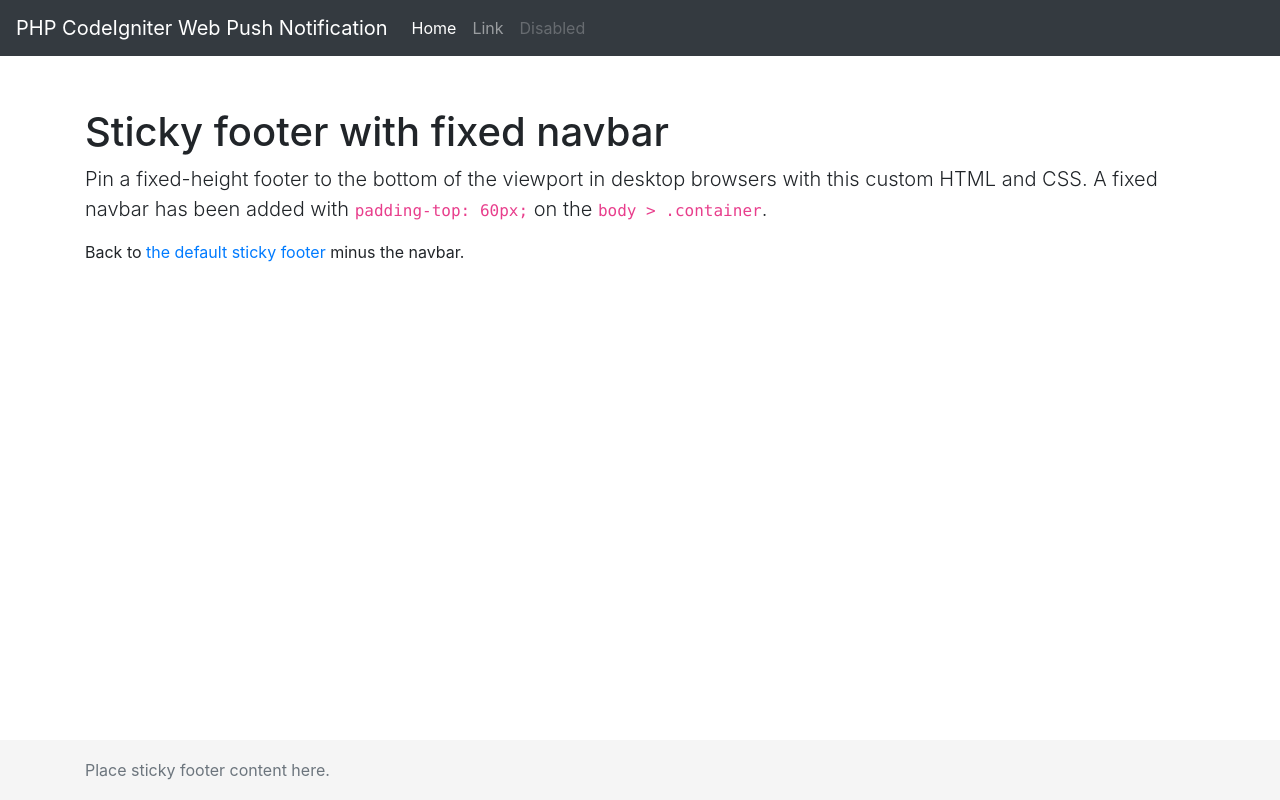
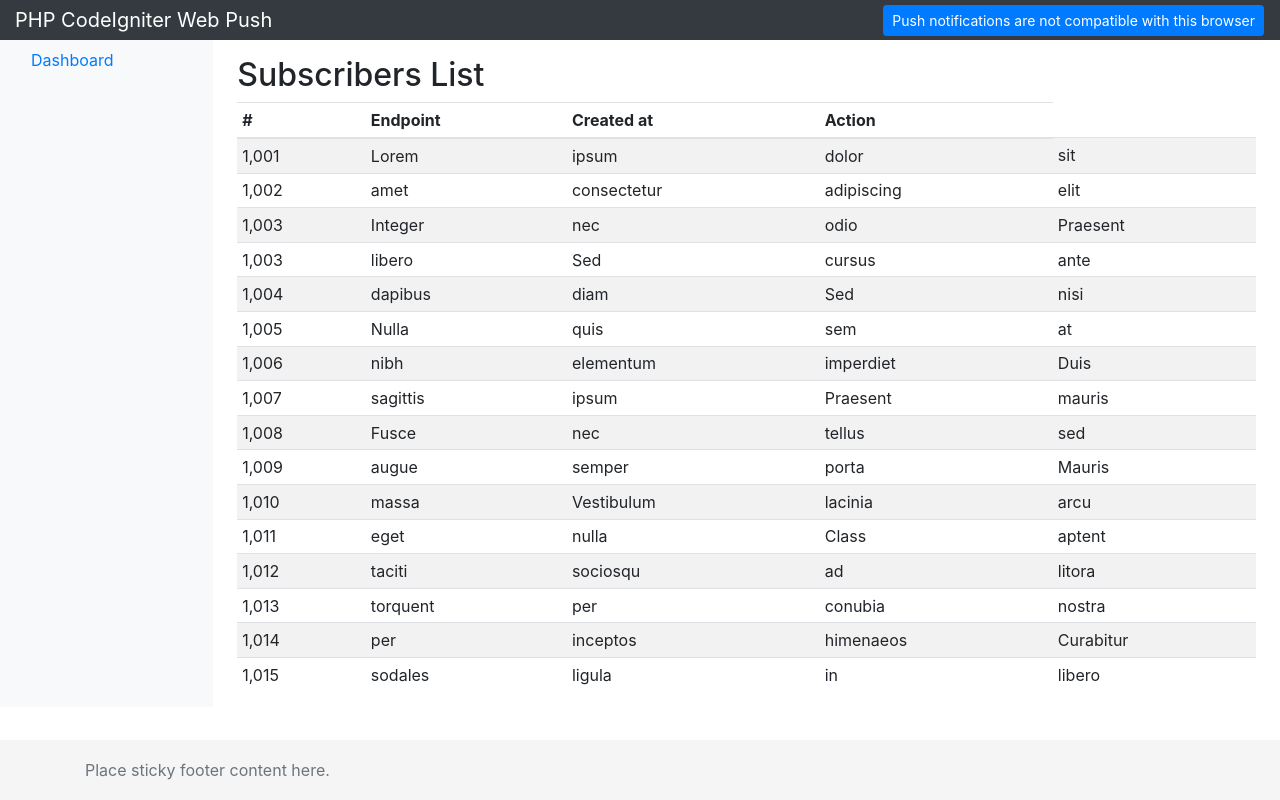
Before and after one commit to mnaimfaizy/php-codeigniter-web-push-notification, a CodeIgniter app: page /php-codeigniter-web-push-notification/ in a window 1280 px wide. Run offline with CodeIgniter, Linux system fonts and the light colour scheme.

Commit message:
refactor: impleneted web-push notification when clicked on the button

```diff
--- a/application/config/autoload.php
+++ b/application/config/autoload.php
@@ -58,7 +58,7 @@ $autoload['packages'] = array();
 |
 |	$autoload['libraries'] = array('user_agent' => 'ua');
 */
-$autoload['libraries'] = array();
+$autoload['libraries'] = array('database');
 
 /*
 | -------------------------------------------------------------------
@@ -89,7 +89,7 @@ $autoload['drivers'] = array();
 |
 |	$autoload['helper'] = array('url', 'file');
 */
-$autoload['helper'] = array();
+$autoload['helper'] = array('url');
 
 /*
 | -------------------------------------------------------------------
--- a/application/config/config.php
+++ b/application/config/config.php
@@ -23,7 +23,7 @@ defined('BASEPATH') OR exit('No direct script access allowed');
 | a PHP script and you can easily do that on your own.
 |
 */
-$config['base_url'] = '';
+$config['base_url'] = 'http://localhost/php-codeigniter-web-push-notification/';
 
 /*
 |--------------------------------------------------------------------------
@@ -35,7 +35,7 @@ $config['base_url'] = '';
 | variable so that it is blank.
 |
 */
-$config['index_page'] = 'index.php';
+$config['index_page'] = '';
 
 /*
 |--------------------------------------------------------------------------
--- a/application/config/routes.php
+++ b/application/config/routes.php
@@ -49,6 +49,9 @@ defined('BASEPATH') OR exit('No direct script access allowed');
 | Examples:	my-controller/index	-> my_controller/index
 |		my-controller/my-method	-> my_controller/my_method
 */
-$route['default_controller'] = 'main';
+$route['default_controller'] = 'Main';
 $route['404_override'] = '';
 $route['translate_uri_dashes'] = FALSE;
+
+/* --- Custome Routes --- */
+$route['(:any)'] = 'main/$1';
--- a/application/controllers/Main.php
+++ b/application/controllers/Main.php
@@ -8,23 +8,158 @@ use Minishlink\WebPush\Subscription;
 // -- Change the name of the controller to Main
 class Main extends CI_Controller {
 
-	/**
-	 * Index Page for this controller.
-	 *
-	 * Maps to the following URL
-	 * 		http://example.com/index.php/welcome
-	 *	- or -
-	 * 		http://example.com/index.php/welcome/index
-	 *	- or -
-	 * Since this controller is set as the default controller in
-	 * config/routes.php, it's displayed at http://example.com/
-	 *
-	 * So any other public methods not prefixed with an underscore will
-	 * map to /index.php/welcome/<method_name>
-	 * @see https://codeigniter.com/user_guide/general/urls.html
-	 */
+	public function __construct()
+	{
+		parent::__construct();
+
+		$this->load->database();
+		$this->load->model('main_model');
+		$this->load->helper(['url']);
+	}
+
 	public function index()
 	{
 		$this->load->view('index');
 	}
+
+	/* ------------------------------------------ Web Push Notifications ---------------------------------------------------- */
+
+	public function push_subscription() {
+
+		$subscription = json_decode(file_get_contents('php://input'), true); // for PHP 7
+		$_POST = $subscription;
+
+		if (!isset($subscription['endpoint'])) {
+			echo 'Error: not a subscription';
+			return;
+		}
+
+		$method = $_SERVER['REQUEST_METHOD'];
+
+		switch ($method) {
+			case 'POST':
+				// create a new subscription entry in your database (endpoint is unique)
+				//filter out bad data
+				$myQuery = $this->db->query("SELECT * FROM subscribers WHERE endpoint = '".$this->input->post('endpoint')."'");
+				try{
+					$result = $myQuery->result();
+					if(empty($result)) {
+						$insert_data = array(
+							'endpoint' => $this->input->post('endpoint'),
+							'auth' => $this->input->post('authToken'),
+							'p256dh' => $this->input->post('publicKey')
+						);
+
+						if ($this->main_model->insert('subscribers', $insert_data)) {
+							echo 'Subscribtion successful.';
+						} else {
+							echo 'Sorry there is some problem.';
+						}
+					}
+				}
+				catch(Exception $error) {
+					echo 'Sorry there has been an error processing your request!';
+				}
+				break;
+			case 'PUT':
+				// update the key and token of subscription corresponding to the endpoint
+				//filter out bad data
+				$myQuery = $this->db->query("SELECT * FROM subscribers WHERE endpoint = '".$this->input->post('endpoint')."'");
+				print_r($myQuery);
+				try{
+					$result = $myQuery->result();
+					if($result[0]->id !== NULL) {
+						$insert_data = array(
+							'endpoint' => $this->input->post('endpoint'),
+							'auth' => $this->input->post('authToken'),
+							'p256dh' => $this->input->post('publicKey')
+						);
+
+						if ($this->main_model->update_record('subscribers', $result[0]->id, $insert_data)) {
+							echo 'Subscribtion updated successful.';
+						} else {
+							echo 'Sorry there is some problem.';
+						}
+					}
+				}
+				catch(Exception $error) {
+					echo 'Sorry there has been an error processing your request!';
+				}
+				break;
+			case 'DELETE':
+				// delete the subscription corresponding to the endpoint
+				$myQuery = $this->db->query("SELECT * FROM subscribers WHERE endpoint = '".$this->input->post('endpoint')."'");
+				try{
+					$result = $myQuery->result();
+					if(!empty($result[0]->id)) {
+
+						if ($this->main_model->delete_record('subscribers', $result[0]->id)) {
+							echo 'Unsubscribtion successful.';
+						} else {
+							echo 'Sorry there is some problem.';
+						}
+					}
+				}
+				catch(Exception $error) {
+					echo 'Sorry there has been an error processing your request!';
+				}
+				break;
+			default:
+				echo "Error: method not handled";
+				return;
+		}
+
+	}
+
+	public function send_push_notification() {
+
+		// here I'll get the subscription endpoint in the POST parameters
+		// but in reality, you'll get this information in your database
+		// because you already stored it (cf. push_subscription.php)
+		$query = $this->admin_model->get_data('subscribers')->result();
+		foreach($query as $row) {
+
+			$data = array(
+				"contentEncoding" => "aesgcm",
+				"endpoint" => $row->endpoint,
+				"keys" => array(
+						"auth" => $row->auth,
+						"p256dh" => $row->p256dh
+					)
+			);
+			// $subscription = Subscription::create(json_decode(file_get_contents('php://input'), true));
+			$subscription = Subscription::create($data);
+
+			$auth = array(
+				'VAPID' => array(
+					'subject' => 'PHP Codeigniter Web Push Notification',
+					'publicKey' => file_get_contents(APPPATH . './../keys/public_key.txt'), // don't forget that your public key also lives in app.js
+					'privateKey' => file_get_contents(APPPATH . './../keys/private_key.txt'), // in the real world, this would be in a secret file
+				),
+			);
+
+			$webPush = new WebPush($auth);
+
+			$options = [
+				'title' => 'کمپلهای ترکی اصلی',
+				'body' => 'DEM Online Shopping',
+				'icon' => 'assets/img/dem_logo.png',
+				'badge' => 'assets/img/dem_logo.png',
+				'url' => 'https://localhost/dem.af/shop'
+			];
+			$report = $webPush->sendOneNotification(
+				$subscription,
+				json_encode($options)
+			);
+
+			// handle eventual errors here, and remove the subscription from your server if it is expired
+			$endpoint = $report->getRequest()->getUri()->__toString();
+
+			if ($report->isSuccess()) {
+				echo "[v] Message sent successfully for subscription {$endpoint}.";
+			} else {
+				echo "[x] Message failed to sent for subscription {$endpoint}: {$report->getReason()}";
+			}
+		}
+	}
 }
--- /dev/null
+++ b/application/models/Main_model.php
@@ -0,0 +1,70 @@
+<?php if (!defined('BASEPATH')) exit('No direct script access allowed');
+
+class Main_model extends CI_Model
+{
+
+    function __construct()
+    {
+        parent::__construct();
+    }
+
+    function insert($table, $data)
+    {
+        $status = $this->db->insert($table, $data);
+        return $status;
+    }
+
+    function insert_and_return_id($table, $data)
+    {
+        $this->db->insert($table, $data);
+        $insert_id = $this->db->insert_id();
+
+        return  $insert_id;
+    }
+
+    function fetch_single_record($table, $id)
+    {
+        $this->db->where("id", $id);
+        $this->db->limit(1);
+        $query = $this->db->get($table);
+        return $query;
+    }
+
+    function get_data($table)
+    {
+        $this->db->select('*');
+        $this->db->from($table);
+        return $this->db->get();
+    }
+
+    public function update_record($table = FALSE, $id = FALSE, $additional_data = [])
+    {
+        if (empty($id)) {
+            return FALSE;
+        }
+
+        $data = [];
+
+        // filter out any data passed that doesnt have a matching column in the groups table
+        // and merge the set group data and the additional data
+        if (!empty($additional_data)) {
+            $data = array_merge($this->_filter_data($table, $additional_data), $data);
+        }
+
+        $this->db->update($table, $data, ['id' => $id]);
+
+        return TRUE;
+    }
+
+    public function delete_record($table = FALSE, $id = FALSE)
+    {
+        // bail if mandatory param not set
+        if (!$id || empty($id)) {
+            return FALSE;
+        }
+
+        // remove the record itself
+        $this->db->where('id', $id);
+        return ($this->db->delete($table)) ? TRUE : FALSE;
+    }
+}
--- a/application/views/index.php
+++ b/application/views/index.php
@@ -4,7 +4,7 @@ defined('BASEPATH') OR exit('No direct script access allowed');
 <html lang="en">
 <head>
 	<meta charset="utf-8">
-	<title>Welcome to CodeIgniter</title>
+	<title>PHP CodeIgniter Web Push Application</title>
 
 	<link rel="stylesheet" href="assets/css/bootstrap.min.css" />
 	<!-- Custom styles for this template -->
@@ -12,35 +12,162 @@ defined('BASEPATH') OR exit('No direct script access allowed');
 </head>
 <body>
 
-	<header>
-      <!-- Fixed navbar -->
-      <nav class="navbar navbar-expand-md navbar-dark fixed-top bg-dark">
-        <a class="navbar-brand" href="#">PHP CodeIgniter Web Push Notification</a>
-        <button class="navbar-toggler" type="button" data-toggle="collapse" data-target="#navbarCollapse" aria-controls="navbarCollapse" aria-expanded="false" aria-label="Toggle navigation">
-          <span class="navbar-toggler-icon"></span>
-        </button>
-        <div class="collapse navbar-collapse" id="navbarCollapse">
-          <ul class="navbar-nav mr-auto">
-            <li class="nav-item active">
-              <a class="nav-link" href="#">Home <span class="sr-only">(current)</span></a>
+	<nav class="navbar navbar-dark sticky-top bg-dark flex-md-nowrap p-0">
+      <a class="navbar-brand col-sm-3 col-md-2 mr-0" href="#">PHP CodeIgniter Web Push</a>
+      <ul class="navbar-nav px-3">
+        <li class="nav-item text-nowrap">
+          <button id="push-subscription-button" class="btn btn-sm btn-primary">Enable Push Notification</button>
         </li>
+      </ul>
+    </nav>
+
+	<div class="container-fluid">
+      <div class="row">
+        <nav class="col-md-2 d-none d-md-block bg-light sidebar">
+          <div class="sidebar-sticky">
+            <ul class="nav flex-column">
               <li class="nav-item">
-              <a class="nav-link" href="#">Link</a>
-            </li>
-            <li class="nav-item">
-              <a class="nav-link disabled" href="#">Disabled</a>
+                <a class="nav-link active" href="#">
+                  <span data-feather="home"></span>
+                  Dashboard <span class="sr-only">(current)</span>
+                </a>
               </li>
             </ul>
           </div>
         </nav>
-    </header>
 
-	<!-- Begin page content -->
-	<main role="main" class="container">
-      <h1 class="mt-5">Sticky footer with fixed navbar</h1>
-      <p class="lead">Pin a fixed-height footer to the bottom of the viewport in desktop browsers with this custom HTML and CSS. A fixed navbar has been added with <code>padding-top: 60px;</code> on the <code>body &gt; .container</code>.</p>
-      <p>Back to <a href="../sticky-footer/">the default sticky footer</a> minus the navbar.</p>
+        <main role="main" class="col-md-9 ml-sm-auto col-lg-10 pt-3 px-4">
+
+          <h2>Subscribers List</h2>
+          <div class="table-responsive">
+            <table class="table table-striped table-sm">
+              <thead>
+                <tr>
+                  <th>#</th>
+                  <th>Endpoint</th>
+                  <th>Created at</th>
+                  <th>Action</th>
+                </tr>
+              </thead>
+              <tbody>
+                <tr>
+                  <td>1,001</td>
+                  <td>Lorem</td>
+                  <td>ipsum</td>
+                  <td>dolor</td>
+                  <td>sit</td>
+                </tr>
+                <tr>
+                  <td>1,002</td>
+                  <td>amet</td>
+                  <td>consectetur</td>
+                  <td>adipiscing</td>
+                  <td>elit</td>
+                </tr>
+                <tr>
+                  <td>1,003</td>
+                  <td>Integer</td>
+                  <td>nec</td>
+                  <td>odio</td>
+                  <td>Praesent</td>
+                </tr>
+                <tr>
+                  <td>1,003</td>
+                  <td>libero</td>
+                  <td>Sed</td>
+                  <td>cursus</td>
+                  <td>ante</td>
+                </tr>
+                <tr>
+                  <td>1,004</td>
+                  <td>dapibus</td>
+                  <td>diam</td>
+                  <td>Sed</td>
+                  <td>nisi</td>
+                </tr>
+                <tr>
+                  <td>1,005</td>
+                  <td>Nulla</td>
+                  <td>quis</td>
+                  <td>sem</td>
+                  <td>at</td>
+                </tr>
+                <tr>
+                  <td>1,006</td>
+                  <td>nibh</td>
+                  <td>elementum</td>
+                  <td>imperdiet</td>
+                  <td>Duis</td>
+                </tr>
+                <tr>
+                  <td>1,007</td>
+                  <td>sagittis</td>
+                  <td>ipsum</td>
+                  <td>Praesent</td>
+                  <td>mauris</td>
+                </tr>
+                <tr>
+                  <td>1,008</td>
+                  <td>Fusce</td>
+                  <td>nec</td>
+                  <td>tellus</td>
+                  <td>sed</td>
+                </tr>
+                <tr>
+                  <td>1,009</td>
+                  <td>augue</td>
+                  <td>semper</td>
+                  <td>porta</td>
+                  <td>Mauris</td>
+                </tr>
+                <tr>
+                  <td>1,010</td>
+                  <td>massa</td>
+                  <td>Vestibulum</td>
+                  <td>lacinia</td>
+                  <td>arcu</td>
+                </tr>
+                <tr>
+                  <td>1,011</td>
+                  <td>eget</td>
+                  <td>nulla</td>
+                  <td>Class</td>
+                  <td>aptent</td>
+                </tr>
+                <tr>
+                  <td>1,012</td>
+                  <td>taciti</td>
+                  <td>sociosqu</td>
+                  <td>ad</td>
+                  <td>litora</td>
+                </tr>
+                <tr>
+                  <td>1,013</td>
+                  <td>torquent</td>
+                  <td>per</td>
+                  <td>conubia</td>
+                  <td>nostra</td>
+                </tr>
+                <tr>
+                  <td>1,014</td>
+                  <td>per</td>
+                  <td>inceptos</td>
+                  <td>himenaeos</td>
+                  <td>Curabitur</td>
+                </tr>
+                <tr>
+                  <td>1,015</td>
+                  <td>sodales</td>
+                  <td>ligula</td>
+                  <td>in</td>
+                  <td>libero</td>
+                </tr>
+              </tbody>
+            </table>
+          </div>
         </main>
+      </div>
+    </div>
 
     <footer class="footer">
       <div class="container">
@@ -55,5 +182,7 @@ defined('BASEPATH') OR exit('No direct script access allowed');
 	<script src="assets/js/popper.min.js"></script>
 	<script  src="assets/js/bootstrap.min.js"></script>
 
+	<script src="assets/js/app.js"></script>
+
 </body>
 </html>
--- /dev/null
+++ b/assets/js/app.js
@@ -0,0 +1,255 @@
+document.addEventListener('DOMContentLoaded', () => {
+	const applicationServerKey =
+	  'BKGhcdI0PK3PHUrp5vYvYP4yogttz6ZSiJDXn9K8Lp6zsupRkY1TxGrgj-mWAv96a4Z7_RZQT7jAS0_3vK8s0Xw';
+	let isPushEnabled = false;
+
+	const pushButton = document.querySelector('#push-subscription-button');
+	if (!pushButton) {
+	  return;
+	}
+
+	pushButton.addEventListener('click', function() {
+	  if (isPushEnabled) {
+
+		  if(confirm("Are you sure your want to unsubscribe?")) {
+			  push_unsubscribe();
+		  }
+
+	  } else {
+		push_subscribe();
+	  }
+	});
+
+	if (!('serviceWorker' in navigator)) {
+	  console.warn('Service workers are not supported by this browser');
+	  changePushButtonState('incompatible');
+	  return;
+	}
+
+	if (!('PushManager' in window)) {
+	  console.warn('Push notifications are not supported by this browser');
+	  changePushButtonState('incompatible');
+	  return;
+	}
+
+	if (!('showNotification' in ServiceWorkerRegistration.prototype)) {
+	  console.warn('Notifications are not supported by this browser');
+	  changePushButtonState('incompatible');
+	  return;
+	}
+
+	// Check the current Notification permission.
+	// If its denied, the button should appears as such, until the user changes the permission manually
+	if (Notification.permission === 'denied') {
+	  console.warn('Notifications are denied by the user');
+	  changePushButtonState('incompatible');
+	  return;
+	}
+
+	navigator.serviceWorker.register('serviceWorker.js').then(
+	  () => {
+		console.log('[SW] Service worker has been registered');
+		push_updateSubscription();
+	  },
+	  e => {
+		console.error('[SW] Service worker registration failed', e);
+		changePushButtonState('incompatible');
+	  }
+	);
+
+	function changePushButtonState(state) {
+	  switch (state) {
+		case 'enabled':
+		//   pushButton.disabled = false;
+		document.getElementById('push-subscription-button').textContent = 'Disable Push notifications';
+		  isPushEnabled = true;
+		  break;
+		case 'disabled':
+		//   pushButton.disabled = false;
+		document.getElementById('push-subscription-button').textContent = 'Enable Push notifications';
+		  isPushEnabled = false;
+		  break;
+		case 'computing':
+		//   pushButton.disabled = true;
+		document.getElementById('push-subscription-button').textContent = 'Loading...';
+		  break;
+		case 'incompatible':
+		//   pushButton.disabled = true;
+		document.getElementById('push-subscription-button').textContent = 'Push notifications are not compatible with this browser';
+		  break;
+		default:
+		  console.error('Unhandled push button state', state);
+		  break;
+	  }
+	}
+
+	function urlBase64ToUint8Array(base64String) {
+	  const padding = '='.repeat((4 - (base64String.length % 4)) % 4);
+	  const base64 = (base64String + padding).replace(/\-/g, '+').replace(/_/g, '/');
+
+	  const rawData = window.atob(base64);
+	  const outputArray = new Uint8Array(rawData.length);
+
+	  for (let i = 0; i < rawData.length; ++i) {
+		outputArray[i] = rawData.charCodeAt(i);
+	  }
+	  return outputArray;
+	}
+
+	function checkNotificationPermission() {
+	  return new Promise((resolve, reject) => {
+		if (Notification.permission === 'denied') {
+		  return reject(new Error('Push messages are blocked.'));
+		}
+
+		if (Notification.permission === 'granted') {
+		  return resolve();
+		}
+
+		if (Notification.permission === 'default') {
+		  return Notification.requestPermission().then(result => {
+			if (result !== 'granted') {
+			  reject(new Error('Bad permission result'));
+			} else {
+			  resolve();
+			}
+		  });
+		}
+
+		return reject(new Error('Unknown permission'));
+	  });
+	}
+
+	function push_subscribe() {
+	  changePushButtonState('computing');
+
+	  return checkNotificationPermission()
+		.then(() => navigator.serviceWorker.ready)
+		.then(serviceWorkerRegistration =>
+		  serviceWorkerRegistration.pushManager.subscribe({
+			userVisibleOnly: true,
+			applicationServerKey: urlBase64ToUint8Array(applicationServerKey),
+		  })
+		)
+		.then(subscription => {
+		  // Subscription was successful
+		  // create subscription on your server
+		  return push_sendSubscriptionToServer(subscription, 'POST');
+		})
+		.then(subscription => subscription && changePushButtonState('enabled')) // update your UI
+		.catch(e => {
+		  if (Notification.permission === 'denied') {
+			// The user denied the notification permission which
+			// means we failed to subscribe and the user will need
+			// to manually change the notification permission to
+			// subscribe to push messages
+			console.warn('Notifications are denied by the user.');
+			changePushButtonState('incompatible');
+		  } else {
+			// A problem occurred with the subscription; common reasons
+			// include network errors or the user skipped the permission
+			console.error('Impossible to subscribe to push notifications', e);
+			changePushButtonState('disabled');
+		  }
+		});
+	}
+
+	function push_updateSubscription() {
+	  navigator.serviceWorker.ready
+		.then(serviceWorkerRegistration => serviceWorkerRegistration.pushManager.getSubscription())
+		.then(subscription => {
+		  changePushButtonState('disabled');
+
+		  if (!subscription) {
+			// We aren't subscribed to push, so set UI to allow the user to enable push
+			return;
+		  }
+
+		  // Keep your server in sync with the latest endpoint
+		  return push_sendSubscriptionToServer(subscription, 'PUT');
+		})
+		.then(subscription => subscription && changePushButtonState('enabled')) // Set your UI to show they have subscribed for push messages
+		.catch(e => {
+		  console.error('Error when updating the subscription', e);
+		});
+	}
+
+	function push_unsubscribe() {
+	  changePushButtonState('computing');
+
+	  // To unsubscribe from push messaging, you need to get the subscription object
+	  navigator.serviceWorker.ready
+		.then(serviceWorkerRegistration => serviceWorkerRegistration.pushManager.getSubscription())
+		.then(subscription => {
+		  // Check that we have a subscription to unsubscribe
+		  if (!subscription) {
+			// No subscription object, so set the state
+			// to allow the user to subscribe to push
+			changePushButtonState('disabled');
+			return;
+		  }
+
+		  // We have a subscription, unsubscribe
+		  // Remove push subscription from server
+		  return push_sendSubscriptionToServer(subscription, 'DELETE');
+		})
+		.then(subscription => subscription.unsubscribe())
+		.then(() => changePushButtonState('disabled'))
+		.catch(e => {
+		  // We failed to unsubscribe, this can lead to
+		  // an unusual state, so  it may be best to remove
+		  // the users data from your data store and
+		  // inform the user that you have done so
+		  console.error('Error when unsubscribing the user', e);
+		  changePushButtonState('disabled');
+		});
+	}
+
+	function push_sendSubscriptionToServer(subscription, method) {
+	  const key = subscription.getKey('p256dh');
+	  const token = subscription.getKey('auth');
+	  const contentEncoding = (PushManager.supportedContentEncodings || ['aesgcm'])[0];
+
+	  return fetch('push_subscription', {
+		method,
+		body: JSON.stringify({
+		  endpoint: subscription.endpoint,
+		  publicKey: key ? btoa(String.fromCharCode.apply(null, new Uint8Array(key))) : null,
+		  authToken: token ? btoa(String.fromCharCode.apply(null, new Uint8Array(token))) : null,
+		  contentEncoding,
+		}),
+	  }).then(() => subscription);
+	}
+
+	/**
+	 * START send_push_notification
+	 * this part handles the button that calls the endpoint that triggers a notification
+	 * in the real world, you wouldn't need this, because notifications are typically sent from backend logic
+	 */
+
+	const sendPushButton = document.querySelector('#send-push-button');
+	if (!sendPushButton) {
+	  return;
+	}
+
+	sendPushButton.addEventListener('click', () =>
+	  navigator.serviceWorker.ready
+		.then(serviceWorkerRegistration => serviceWorkerRegistration.pushManager.getSubscription())
+		.then(subscription => {
+		  if (!subscription) {
+			alert('Please enable push notifications');
+			return;
+		  }
+
+		  const contentEncoding = (PushManager.supportedContentEncodings || ['aesgcm'])[0];
+		  const jsonSubscription = subscription.toJSON();
+		  fetch('send_push_notification', {
+			method: 'POST',
+			body: JSON.stringify(Object.assign(jsonSubscription, { contentEncoding })),
+		  });
+		})
+	);
+	/**
+	 * END send_push_notification
+	 */
+  });
```
Also changed, not shown: serviceWorker.js (added, +55 -0 lines), .htaccess (added). Lines whose indentation alone changed are shown as unchanged.
